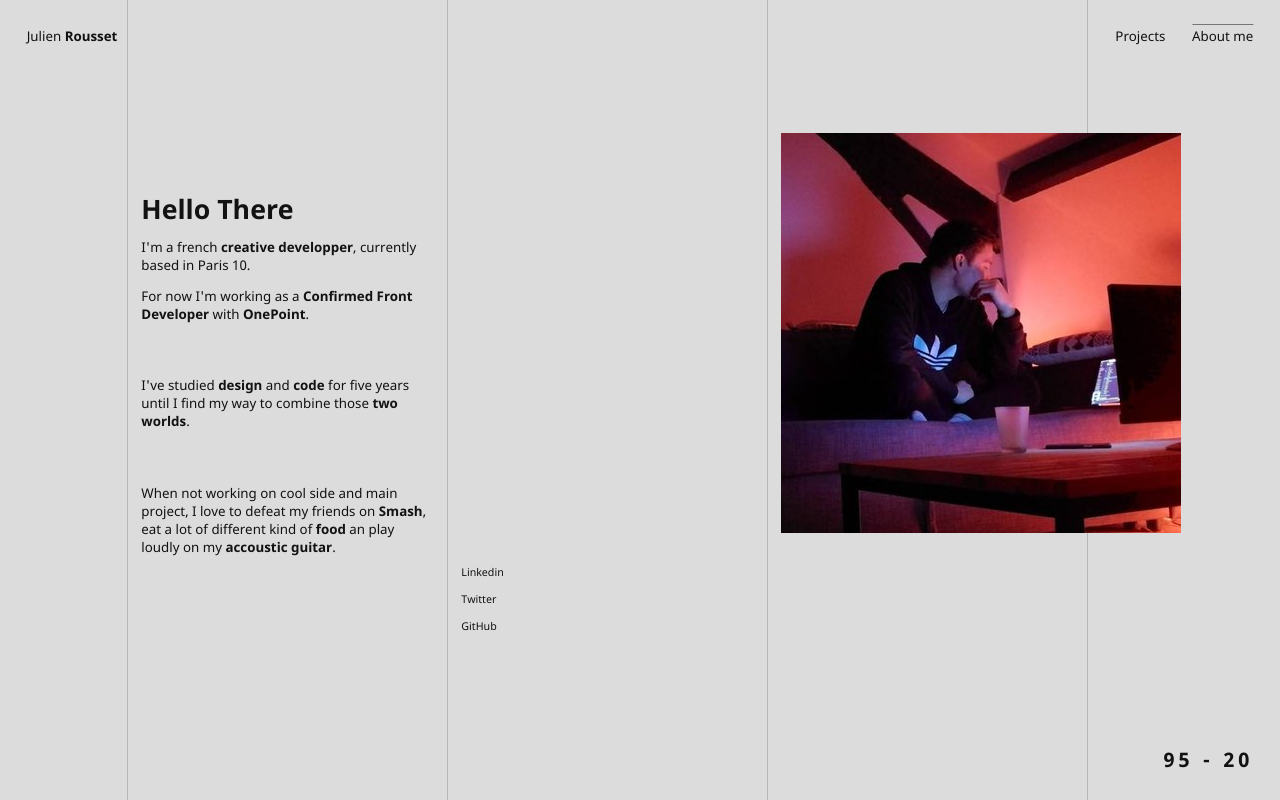
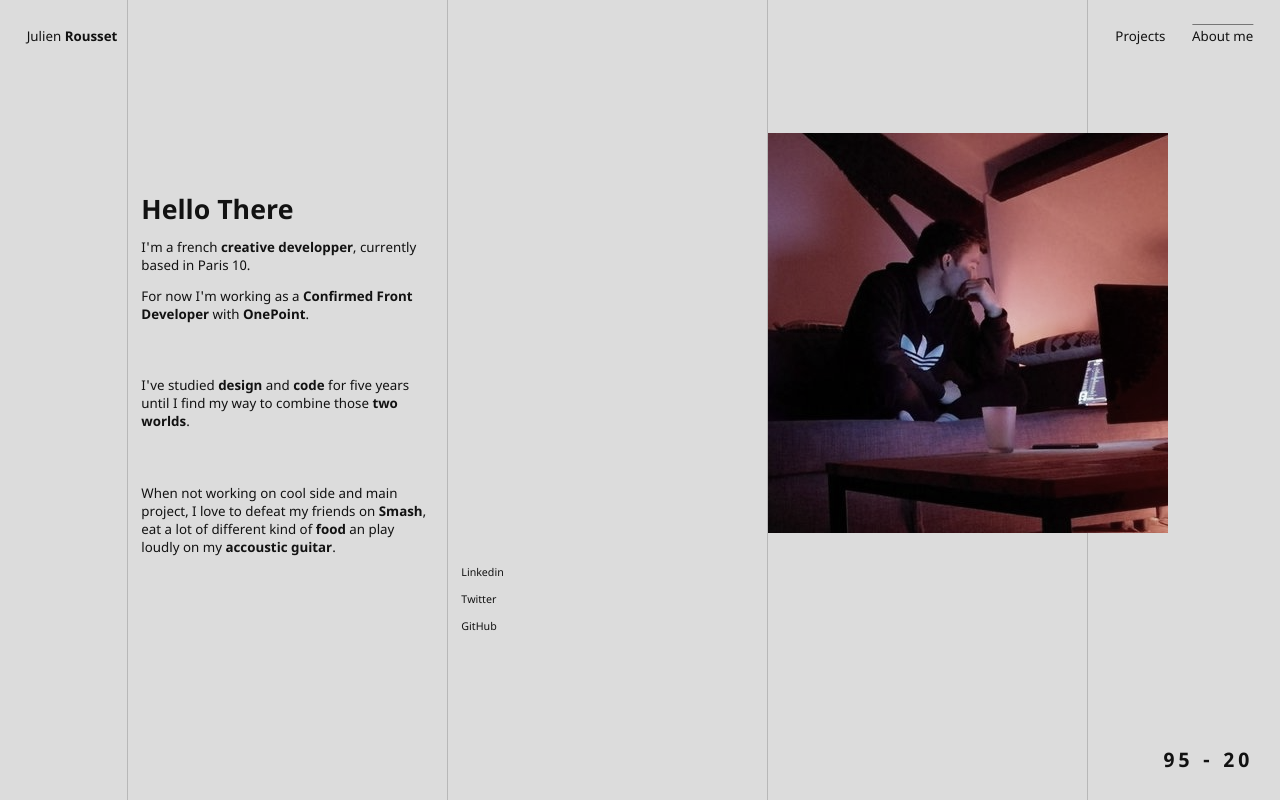
Before and after one commit to JulienRst/Portfolio2k20, a Vue app: page /about in a window 1280 px wide. In both pictures the pointer is over the picture 981 px from the left and 333 px from the top of the page. Built offline with nearby package versions, Linux system fonts and the light colour scheme.

Commit message:
[Views/About] remove padding form image-col

```diff
--- a/src/assets/sass/views/_about.scss
+++ b/src/assets/sass/views/_about.scss
@@ -46,6 +46,7 @@
 		}
 
 		&.picture {
+			padding: 0;
 			padding-top: 8rem;
 			width: calc(2 * #{$grid-width});
 			img {
@@ -55,7 +56,7 @@
 				transition: 0.3s;
 
 				&:hover {
-					filter: grayscale(0);
+					filter: grayscale(0.5);
 					transition: 0.3s;
 				}
 			}
```
